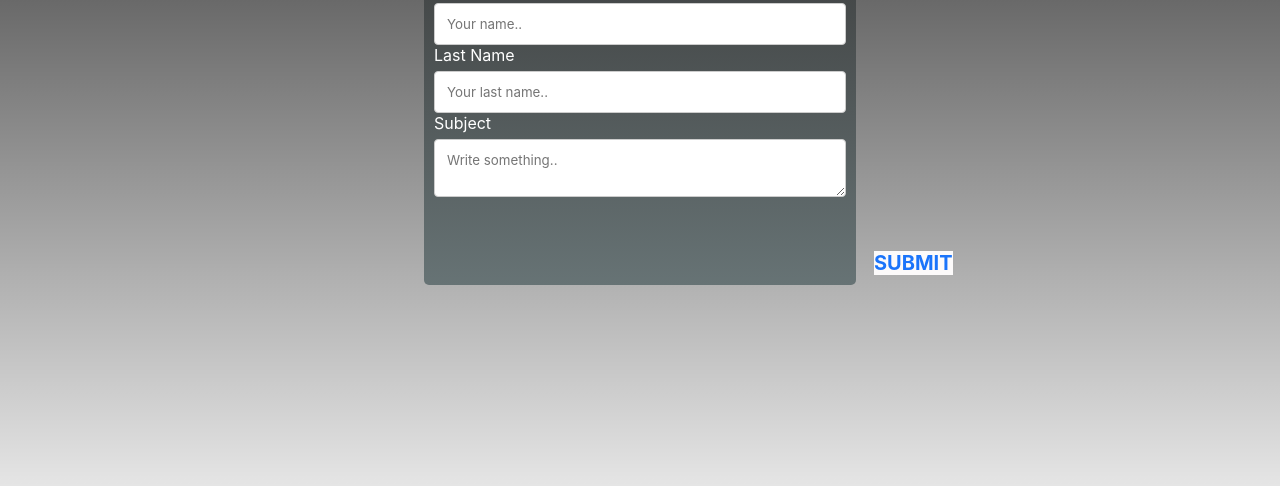
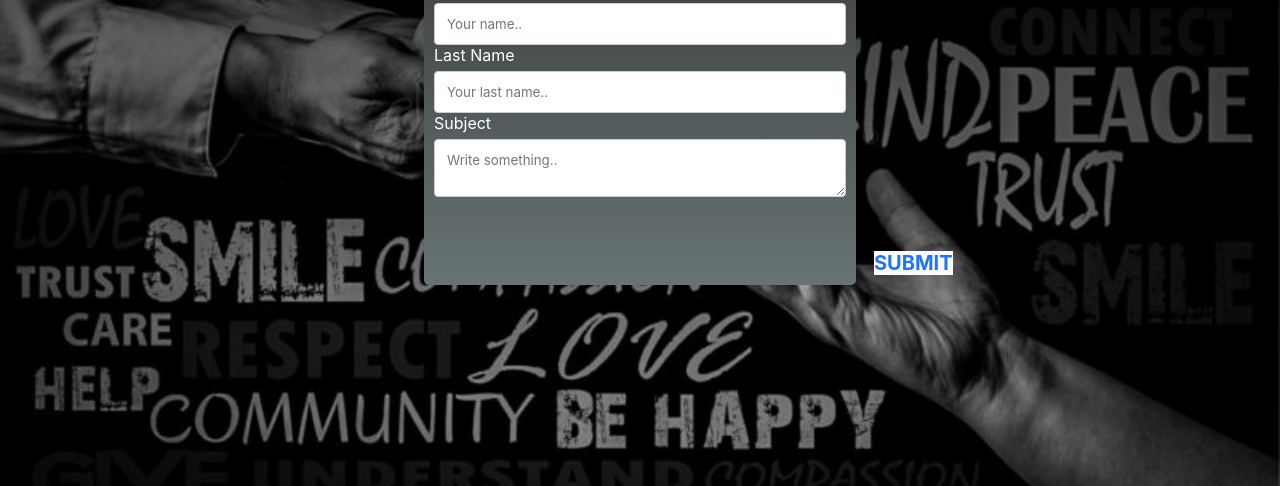
Before and after one commit to SathvikReddyKamidi/task, a plain HTML site: page contact-us.html in a window 1280 px wide. Shown: the part 314-800 px from the top of the page. Drawn offline with Linux system fonts and the light colour scheme; the site is published under a folder, as on GitHub Pages, so addresses that start at the root find nothing.

Commit message:
Update style.css

```diff
--- a/style.css
+++ b/style.css
@@ -306,7 +306,7 @@ header .navigation.active {
     width: 100%;
     min-height: 100vh;
     background:  linear-gradient(rgba(0, 0, 0, 0.9),
-    rgba(0, 0, 0, 0.1)), url("/img/exception.jpg");
+    rgba(0, 0, 0, 0.1)), url("img/exception.jpg");
     background-size: cover;
     background-position:center;
     display:flex;
```
